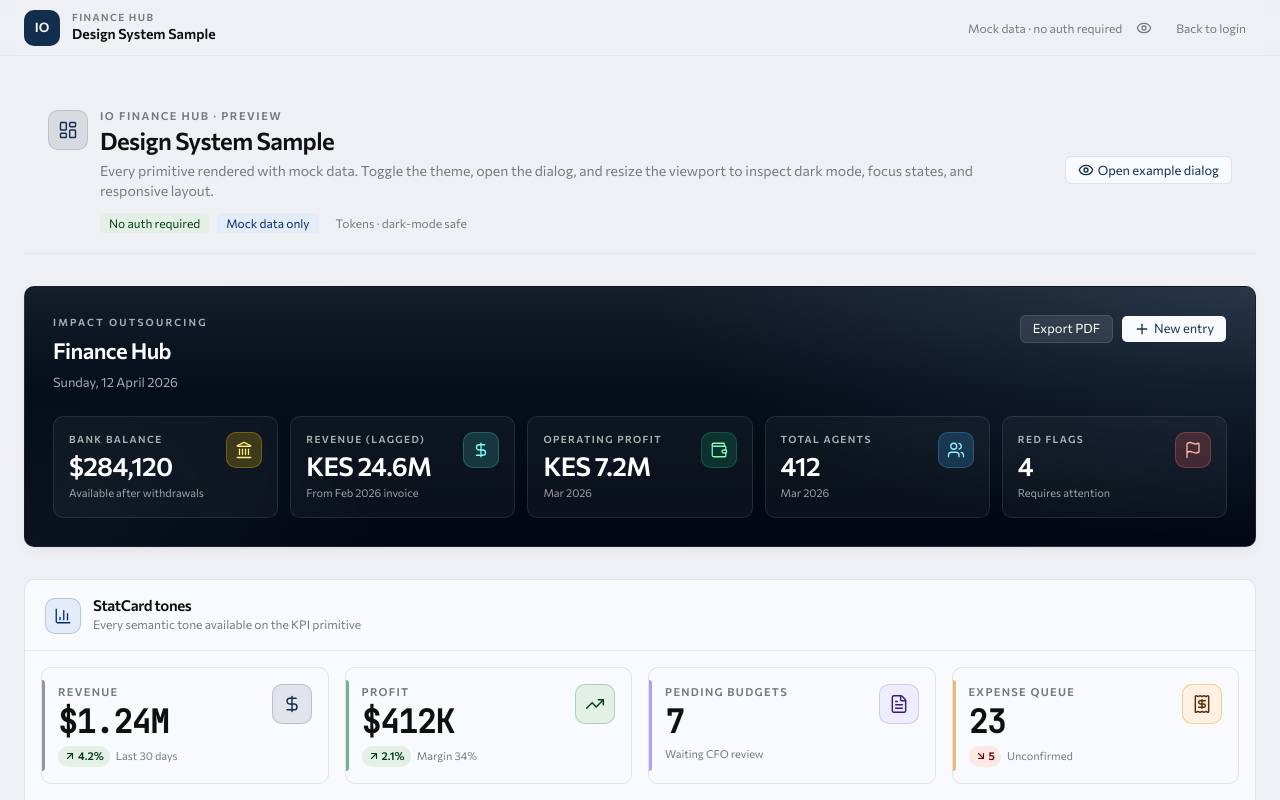
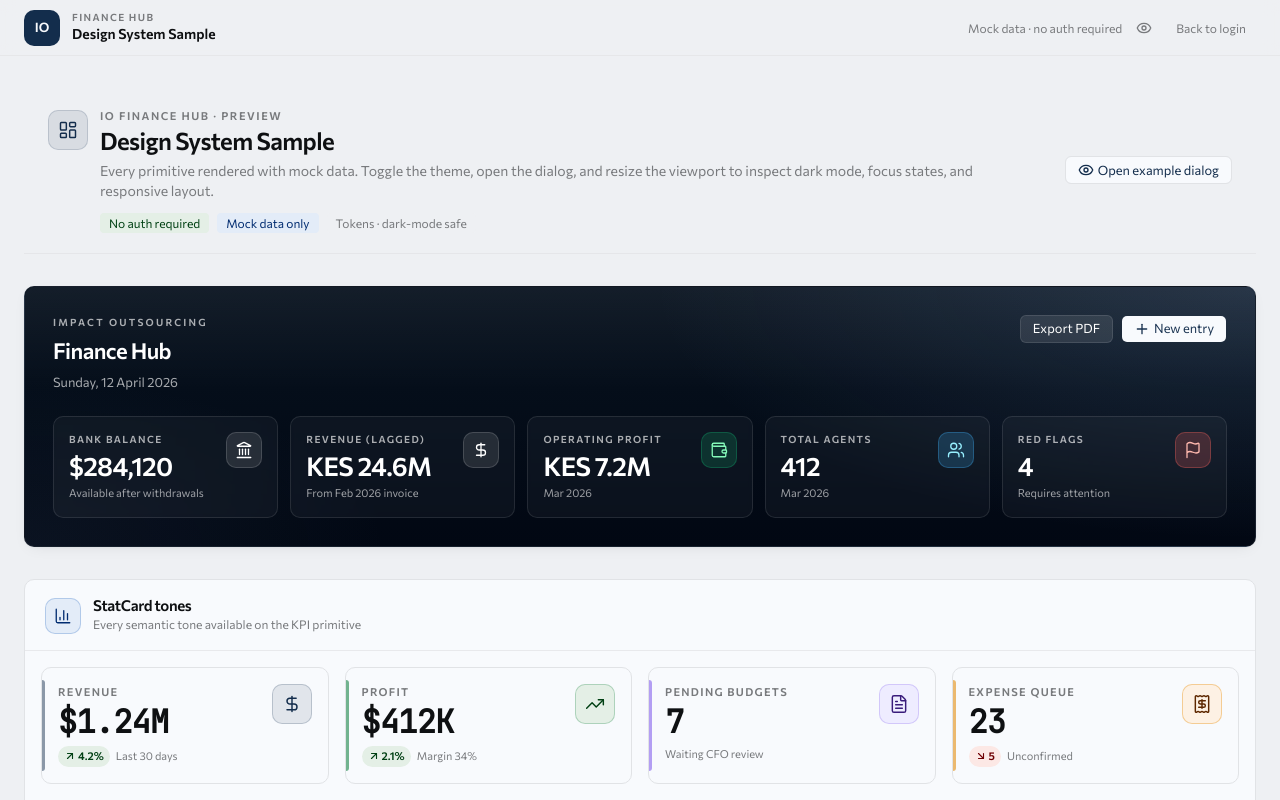
Before and after one commit to Kelvin-Njuguna95/io-finance-hub, a Next.js app: page /design-sample in a window 1280 px wide. Shown: the top 800 px of the page. Built offline with nearby package versions, Linux system fonts and the light colour scheme.

Commit message:
polish(dashboard): chunk 3 - hero-card palette reduction (9 tones -> 5)

```diff
--- a/src/app/(dashboard)/_components/cfo-dashboard.tsx
+++ b/src/app/(dashboard)/_components/cfo-dashboard.tsx
@@ -300,7 +300,7 @@ export function CfoDashboard() {
             value: formatCurrency(bankBalance, 'USD'),
             subtitle: 'Available after withdrawals',
             icon: Landmark,
-            tone: 'accent',
+            tone: 'brand',
           },
           {
             label: 'Revenue (Lagged)',
@@ -309,7 +309,7 @@ export function CfoDashboard() {
               : '—',
             subtitle: `From ${formatYearMonth(revenueSourceMonth)} invoice`,
             icon: DollarSign,
-            tone: 'teal',
+            tone: 'brand',
           },
           {
             label: 'Operating Profit',
--- a/src/app/(dashboard)/_components/project-manager-dashboard.tsx
+++ b/src/app/(dashboard)/_components/project-manager-dashboard.tsx
@@ -222,14 +222,14 @@ export function ProjectManagerDashboard({ userId }: Props) {
             value: formatCurrency(bankBalance, 'USD'),
             subtitle: 'Available after withdrawals',
             icon: Landmark,
-            tone: 'accent',
+            tone: 'brand',
           },
           {
             label: 'Revenue (Lagged)',
             value: formatCurrency(totalRevenue, 'KES'),
             subtitle: `From ${formatYearMonth(revenueSourceMonth)} invoice`,
             icon: DollarSign,
-            tone: 'teal',
+            tone: 'brand',
           },
           {
             label: 'Operating Profit',
--- a/src/app/design-sample/page.tsx
+++ b/src/app/design-sample/page.tsx
@@ -293,14 +293,14 @@ export default function DesignSamplePage() {
               value: '$284,120',
               subtitle: 'Available after withdrawals',
               icon: Landmark,
-              tone: 'accent',
+              tone: 'brand',
             },
             {
               label: 'Revenue (Lagged)',
               value: 'KES 24.6M',
               subtitle: 'From Feb 2026 invoice',
               icon: DollarSign,
-              tone: 'teal',
+              tone: 'brand',
             },
             {
               label: 'Operating Profit',
--- a/src/components/layout/hero-card.tsx
+++ b/src/components/layout/hero-card.tsx
@@ -4,12 +4,16 @@ import type { LucideIcon } from 'lucide-react';
 import { cn } from '@/lib/utils';
 
 /**
- * Executive-grade hero panel for dashboards. Layered navy surface with a
- * gradient accent, a branded eyebrow, five (or fewer) stat tiles with
- * tinted icon tiles, and an optional right-side actions slot.
+ * Executive-grade hero panel for dashboards. Navy surface with a subtle
+ * navy-tint radial accent (see .hero-surface in globals.css), branded
+ * eyebrow, up to five stat tiles, and an optional right-side actions
+ * slot.
  *
- * All color comes from `hero-surface` in globals.css + inline tokens so
- * dark mode just works.
+ * Palette: 5 tones. Brand is the neutral default ("normal is silent"
+ * per .impeccable.md). Success/warning/danger/info are semantic
+ * anchors reserved for legitimate state signals — not aesthetic variety.
+ * Gold (accent), electric-blue, violet, and teal were removed per the
+ * chart-only rule; any non-chart UI occurrence was a brand violation.
  */
 
 export type HeroStatTone =
@@ -17,11 +21,7 @@ export type HeroStatTone =
   | 'success'
   | 'warning'
   | 'danger'
-  | 'info'
-  | 'violet'
-  | 'teal'
-  | 'accent'
-  | 'electric';
+  | 'info';
 
 export type HeroStat = {
   label: string;
@@ -47,10 +47,6 @@ type HeroCardProps = {
 const TILE_TONES: Record<HeroStatTone, string> = {
   brand:
     'bg-white/10 text-white ring-1 ring-inset ring-white/15',
-  accent:
-    'bg-[oklch(0.84_0.18_88_/_0.20)] text-[oklch(0.95_0.14_88)] ring-1 ring-inset ring-[oklch(0.84_0.18_88_/_0.30)]',
-  electric:
-    'bg-[oklch(0.78_0.18_210_/_0.22)] text-[oklch(0.92_0.14_210)] ring-1 ring-inset ring-[oklch(0.78_0.18_210_/_0.32)]',
   success:
     'bg-[oklch(0.70_0.16_158_/_0.18)] text-[oklch(0.90_0.14_158)] ring-1 ring-inset ring-[oklch(0.70_0.16_158_/_0.28)]',
   warning:
@@ -59,10 +55,6 @@ const TILE_TONES: Record<HeroStatTone, string> = {
     'bg-[oklch(0.70_0.19_25_/_0.20)] text-[oklch(0.92_0.16_25)] ring-1 ring-inset ring-[oklch(0.70_0.19_25_/_0.30)]',
   info:
     'bg-[oklch(0.72_0.14_240_/_0.20)] text-[oklch(0.92_0.12_240)] ring-1 ring-inset ring-[oklch(0.72_0.14_240_/_0.30)]',
-  violet:
-    'bg-[oklch(0.72_0.18_290_/_0.20)] text-[oklch(0.92_0.15_290)] ring-1 ring-inset ring-[oklch(0.72_0.18_290_/_0.30)]',
-  teal:
-    'bg-[oklch(0.75_0.11_195_/_0.20)] text-[oklch(0.92_0.11_195)] ring-1 ring-inset ring-[oklch(0.75_0.11_195_/_0.30)]',
 };
 
 export function HeroCard({
```
